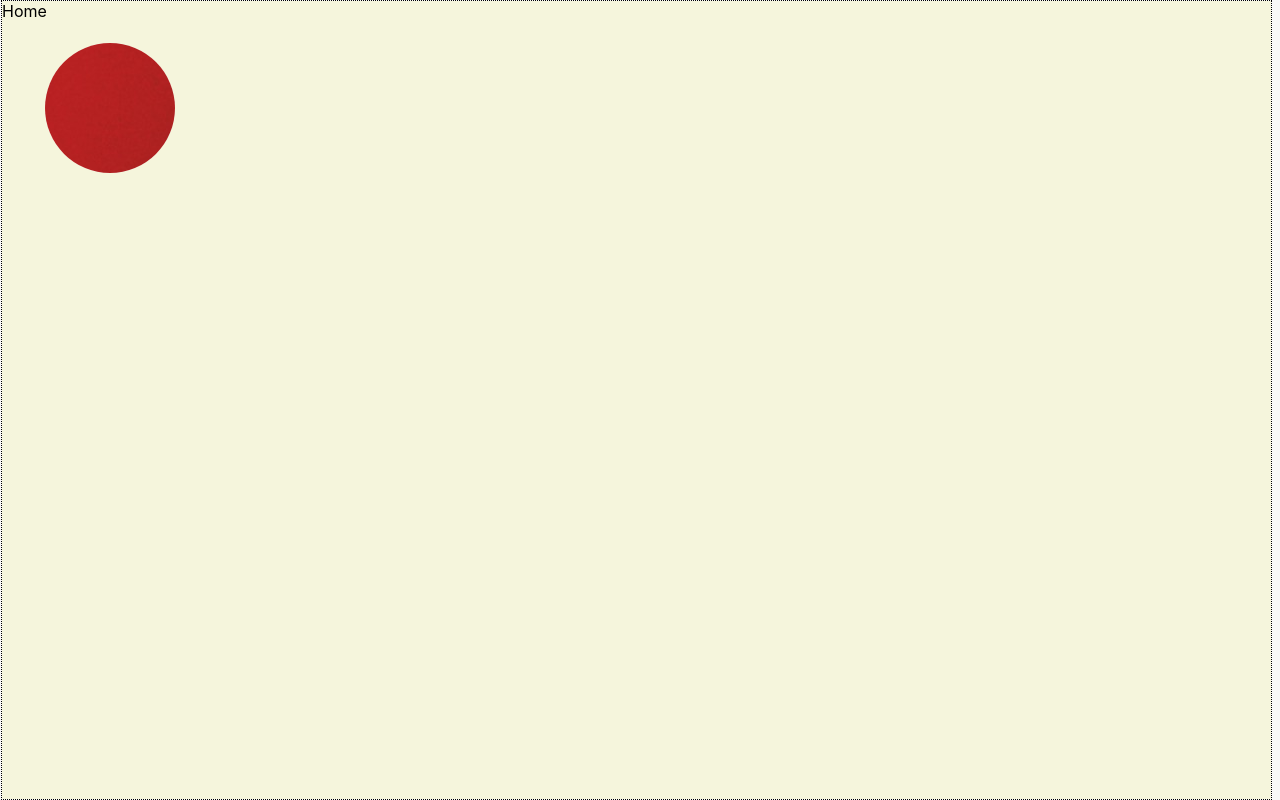
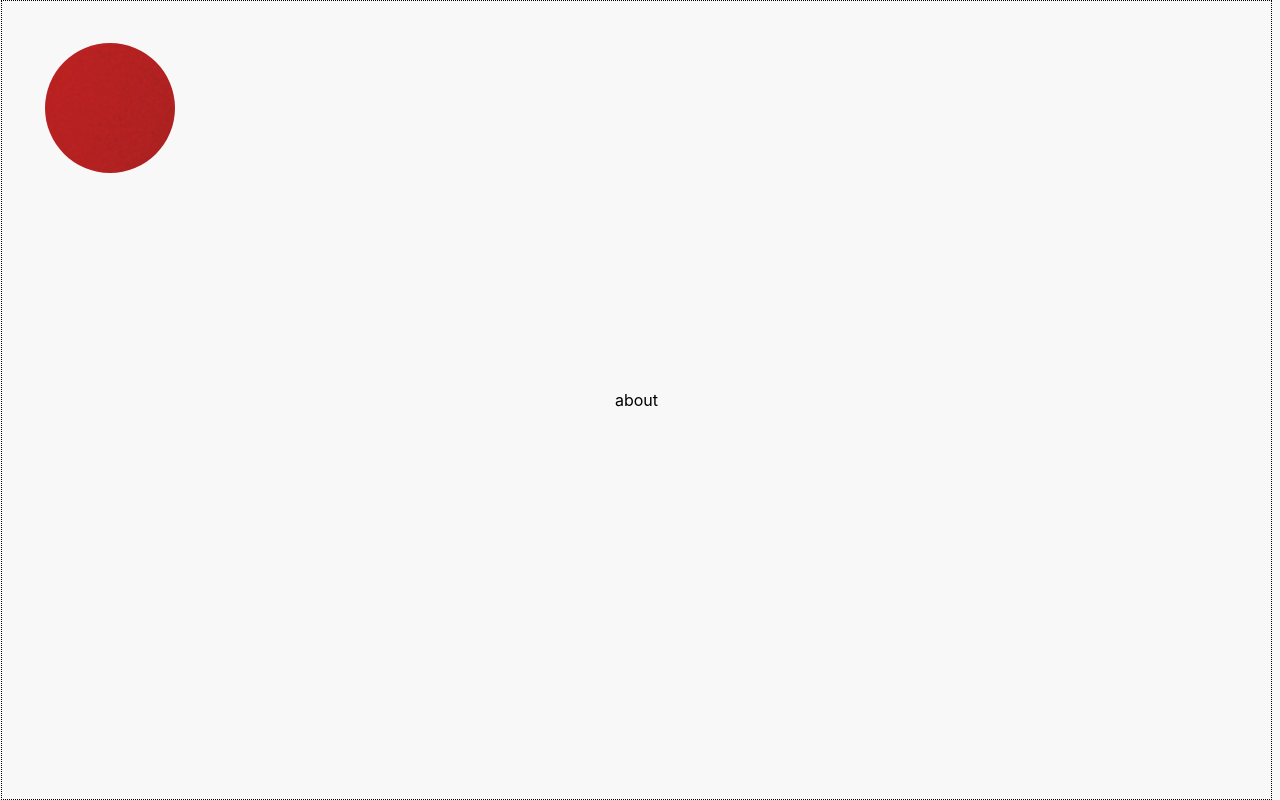
Before and after one commit to KristapsTravins/HNarchitectPorftolio, a React (Create React App) app: page /about in a window 1280 px wide. Built offline with nearby package versions, Linux system fonts and the light colour scheme.

Commit message:
RouterReady

```diff
--- a/package.json
+++ b/package.json
@@ -8,6 +8,8 @@
     "@testing-library/user-event": "^13.5.0",
     "react": "^18.0.0",
     "react-dom": "^18.0.0",
+    "react-router": "^6.3.0",
+    "react-router-dom": "^6.3.0",
     "react-scripts": "5.0.1",
     "web-vitals": "^2.1.4"
   },
--- a/src/App.js
+++ b/src/App.js
@@ -2,7 +2,11 @@ import {MenuBtn} from './components/MenuBtn';
 import MenuOverlay from './components/MenuOverlay';
 import { useState } from 'react';
 import Home from'./pages/Home';
+import About from'./pages/About';
+import Projects from'./pages/Projects';
+import Design from'./pages/Design';
 import './css/animate.css';
+import { Routes ,Route, BrowserRouter } from 'react-router-dom';
 
 function App() {
   const [MenuState, setMenuState] = useState(false);
@@ -21,13 +25,22 @@ function App() {
   }
 
   return (
+    <BrowserRouter>
     <div  className="App">
-    <MenuOverlay menuState={animatedState}/>
+    <MenuOverlay closeMenu={SwitchMenu} menuState={animatedState}/>
     <MenuBtn closeMenu={SwitchMenu} menuState={MenuState} />
     <div className='content-block'>
-    <Home />
+
+    <Routes>
+    <Route path='/' element={<Home/>} />
+    <Route path='/about' element={<About/>} />
+    <Route path='/projects' element={<Projects/>} />
+    <Route path='/design' element={<Design/>} />
+    </Routes>
+
     </div>
     </div>
+    </BrowserRouter>
   );
 }
 
--- a/src/components/MenuOverlay.js
+++ b/src/components/MenuOverlay.js
@@ -1,6 +1,7 @@
 import React from 'react'
 import '../css/menu.css';
 import Footer from '../components/Footer';
+import {Link} from "react-router-dom";
 
 function MenuOverlay(props) {
   return (
@@ -8,10 +9,10 @@ function MenuOverlay(props) {
         <div className='center-menu'>
             <div className='menu-list'>
                 <ul>
-                  <li><a href="/a">HOME</a></li>
-                  <li><a href="/a">PROJECTS</a></li>
-                  <li><a href="/a">DESIGN</a></li>
-                  <li><a href="/a">ABOUT</a></li>
+                  <li onClick={()=>props.closeMenu()}><Link to="/">HOME</Link></li>
+                  <li onClick={()=>props.closeMenu()}><Link to="/projects">PROJECTS</Link></li>
+                  <li onClick={()=>props.closeMenu()}><Link to="/design">DESIGN</Link></li>
+                  <li onClick={()=>props.closeMenu()}><Link to="/about">ABOUT</Link></li>
                 </ul>
             </div>
         </div>
--- a/src/pages/About.js
+++ b/src/pages/About.js
@@ -3,7 +3,7 @@ import '../css/page_about.css';
 
 const About = (props)=> {
   return (
-    <div className='home_page_block'>Home</div>
+    <div className='about_page_block'>about</div>
   )
 }
 
--- a/src/pages/Design.js
+++ b/src/pages/Design.js
@@ -3,7 +3,7 @@ import '../css/page_design.css';
 
 const Design = (props)=> {
   return (
-    <div className='home_page_block'>Home</div>
+    <div className='design_page_block'>Design</div>
   )
 }
 
--- a/src/pages/Projects.js
+++ b/src/pages/Projects.js
@@ -3,7 +3,7 @@ import '../css/page_projects.css';
 
 const Projects = (props)=> {
   return (
-    <div className='home_page_block'>Home</div>
+    <div className='projects_page_block'>Projects</div>
   )
 }
 
```
Also changed, not shown: 1 other file (tests, documents, lock files or other folders).
